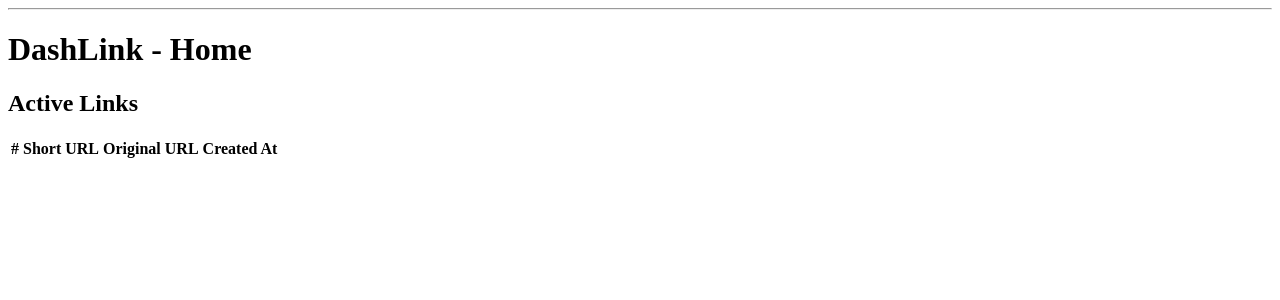
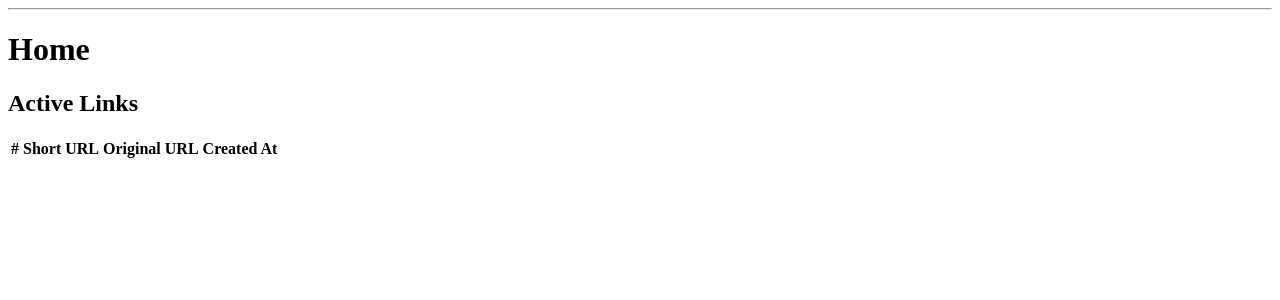
Before and after one commit to filming/dashlink, a Flask app: page / in a window 1280 px wide. Shown: the part 26-326 px from the top of the page. Run offline with Flask 3, Linux system fonts and the light colour scheme; the visitor is signed in with stand-in values (Sample User, id 1); data that the repository does not hold is empty.

Commit message:
style: change page title

```diff
--- a/dashlink/src/templates/index.html
+++ b/dashlink/src/templates/index.html
@@ -1,8 +1,8 @@
 {% extends 'base.html' %}
 
 {% block content %}
-    <div class="content">
-        <h1>DashLink - Home</h1>
+	<div class="content">
+		<h1>Home</h1>
 
         <h2>Active Links</h2>
         <table>
```
